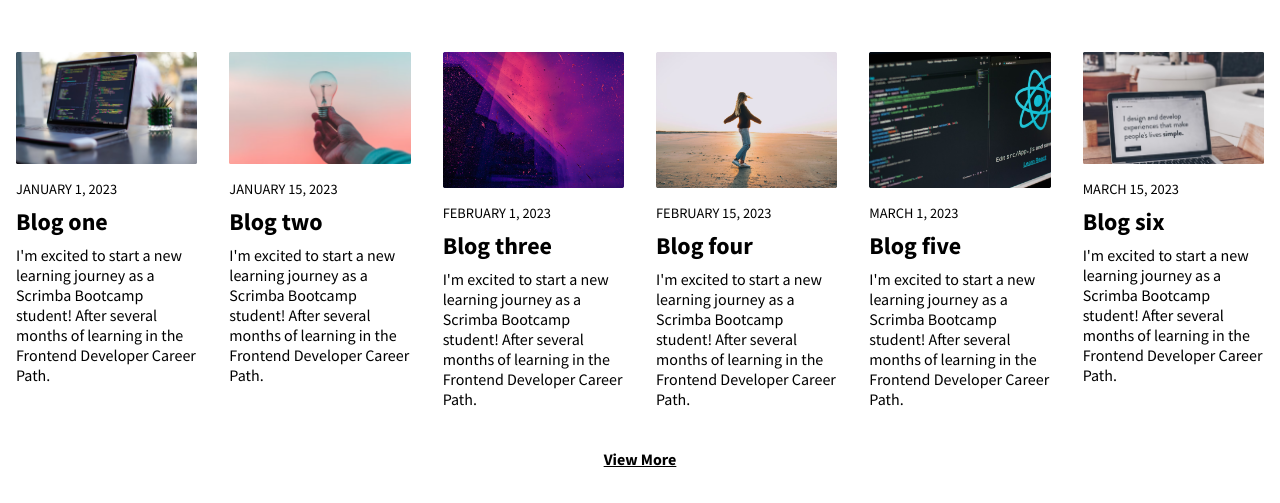
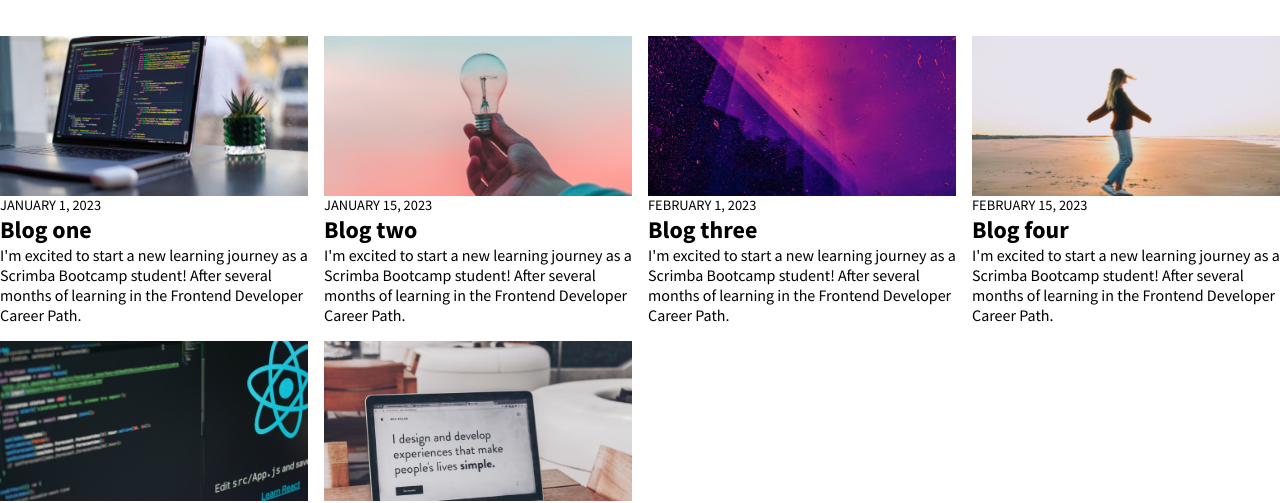
Before and after one commit to vishalicious213/learning-journal, a plain HTML site: page index.html in a window 1280 px wide. Shown: the part 315-818 px from the top of the page. Drawn offline with Linux system fonts and the light colour scheme.

Commit message:
reworked .article into grid

```diff
--- a/index.css
+++ b/index.css
@@ -40,19 +40,33 @@ nav {
 
 #articles {
     display: grid;
-    grid-template-columns: repeat(auto-fit, minmax(200px, 1fr));
+    grid-template-columns: repeat(auto-fit, minmax(300px, 1fr));
+    grid-gap: 1rem;
 }
 
 .article {
-    margin: 1rem 1rem 2.5rem;
+    display: grid;
+    grid-template-rows: auto auto auto auto;
+    /* margin: 1rem 1rem 2.5rem; */
+}
+
+.article img {
+    width: 100%;
+    /* max-width: 400px; */
+    /* max-height: 170px; */
 }
 
 .article-img {
-    margin-bottom: .75rem;
+    /* width: 100%; */
+    height: 20vh;
+    background-position: center;
+    background-repeat: no-repeat;
+    background-size: cover;
+    /* margin-bottom: .75rem; */
 }
 
 .article-img img {
-    width: 100%;
+    /* width: 100%; */
 }
 
 .article-date {
@@ -63,7 +77,7 @@ nav {
 .article-title {
     font-weight: 700;
     font-size: 1.5rem;
-    margin: .5rem 0;
+    /* margin: .5rem 0; */
 }
 
 .featured {
--- a/index.js
+++ b/index.js
@@ -71,9 +71,7 @@ function renderArticles() {
         if (article.id > 0) {
             articlesSection.innerHTML += `
                 <div class="article">
-                    <div class="article-img">
-                        <img src="/img/${article.img}" alt="">
-                    </div>
+                    <div class="article-img" style="background-image: url(/img/${article.img});"></div>
                     <div class="article-date">${article.date}</div>
                     <div class="article-title">${article.title}</div>
                     <div class="article-blurb">${article.blurb}</div>
@@ -84,3 +82,12 @@ function renderArticles() {
 }
 
 renderArticles()
+
+{/* <div class="article">
+<div class="article-img">
+    <img src="/img/${article.img}" alt="">
+</div>
+<div class="article-date">${article.date}</div>
+<div class="article-title">${article.title}</div>
+<div class="article-blurb">${article.blurb}</div>
+</div> */}
```
